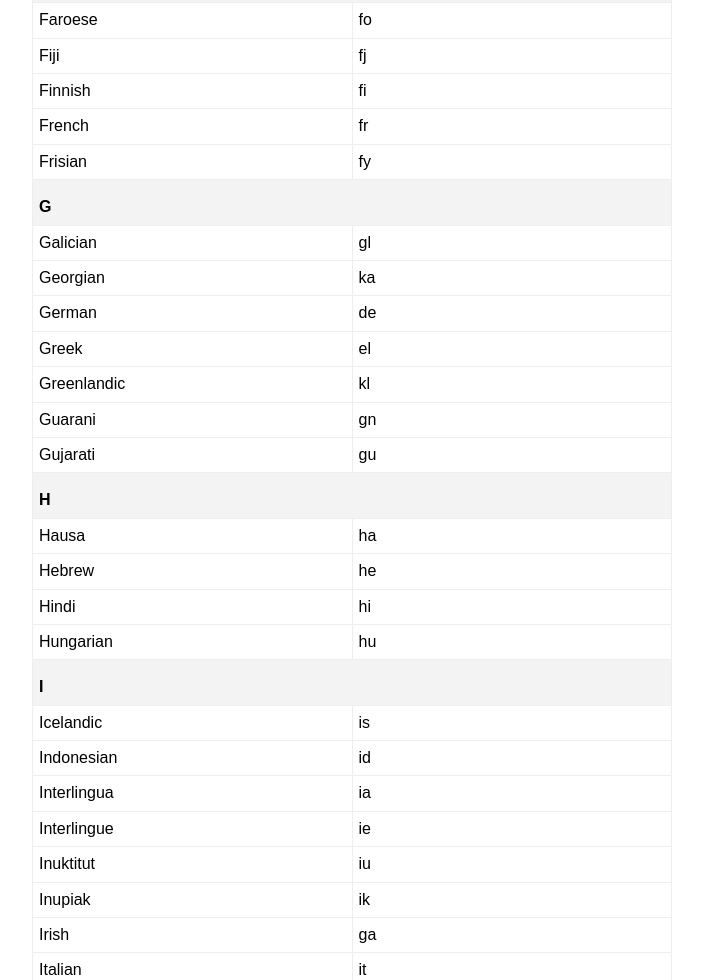
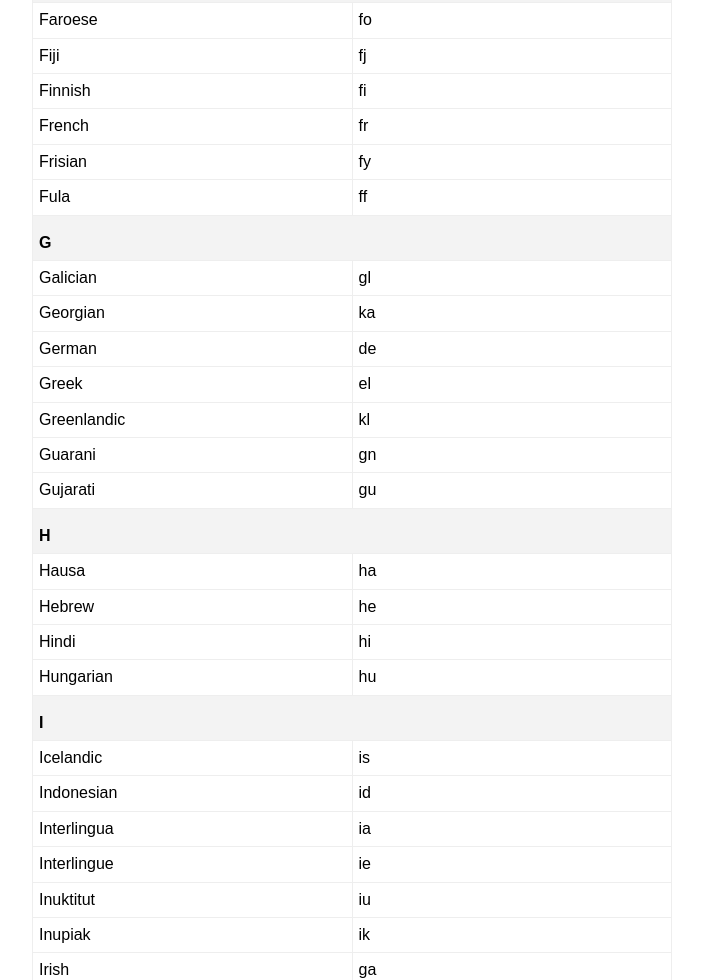
Before and after one commit to craigcook/etc, a plain HTML site: page lang.html in a window 1280 px wide. Shown: the part 1672-2652 px from the top of the page, without its empty margins (288-991 px from the left). Drawn offline with Linux system fonts and the light colour scheme.

Commit message:
Add Fula (ff)

```diff
--- a/lang.html
+++ b/lang.html
@@ -78,6 +78,7 @@
         <tr><th scope="row">Finnish</th><td>fi</td></tr>
         <tr><th scope="row">French</th><td>fr</td></tr>
         <tr><th scope="row">Frisian</th><td>fy</td></tr>
+        <tr><th scope="row">Fula</th><td>ff</td></tr>
       </tbody>
       <tbody id="g">
         <tr><th colspan="2" scope="col" class="letter-break">G</th></tr>
```
